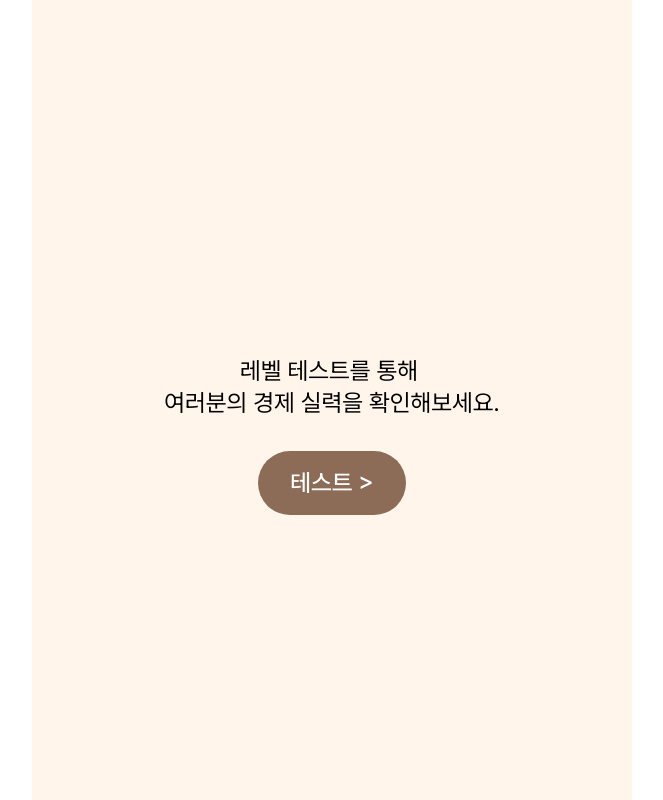
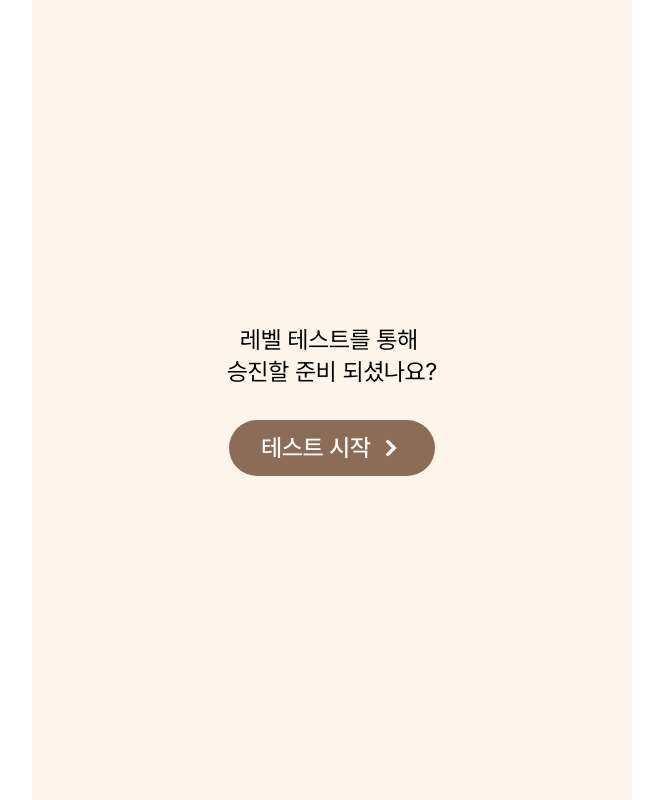
Before and after one commit to devocean-finut/Finut_FE, a Next.js app: page /main/level-test/start in a window 1280 px wide. Shown: the whole page, without its empty margins (308-971 px from the left). Built offline with nearby package versions, Linux system fonts and the light colour scheme.

Commit message:
Update WelcomeMessage: 환영 메시지 수정 및 버튼 스타일 개선

```diff
--- a/src/Levet-test/WelcomeMessage.tsx
+++ b/src/Levet-test/WelcomeMessage.tsx
@@ -4,6 +4,7 @@ import React, { useEffect, useState } from "react";
 import styles from "./WelcomeMessage.module.css";
 import { Button } from "../Common/Button";
 import { useRouter } from "next/navigation";
+import ChevronRight from "../My-Page/ChevronRight";
 
 function WelcomeMessage() {
   const router = useRouter();
@@ -11,7 +12,7 @@ function WelcomeMessage() {
   const [buttonShow, setButtonShow] = useState(false);
   const messages = [
     // "첫 방문을 진심으로 환영합니다!",
-    `레벨 테스트를 통해 \n여러분의 경제 실력을 확인해보세요.`,
+    `레벨 테스트를 통해 \n승진할 준비 되셨나요?`,
   ];
 
   useEffect(() => {
@@ -29,7 +30,7 @@ function WelcomeMessage() {
   }, [currentMessageIndex, messages.length]);
 
   return (
-    <div className="h-full flex flex-col items-center gap-6 pt-[60%] text-2xl">
+    <div className="h-full flex flex-col items-center justify-center gap-6 text-2xl">
       {messages.slice(0, currentMessageIndex).map((message, index) => (
         <p
           key={index}
@@ -40,15 +41,19 @@ function WelcomeMessage() {
       ))}
       <Button
         width="auto"
-        paddingHorizontal={32}
-        paddingVertical={16}
+        paddingHorizontal={24}
+        paddingVertical={8}
         backgroundColor="primary"
         color="white"
         fontSize="2xl"
-        className={`${buttonShow ? "block" : "hidden"} ${styles.fadeIn}`}
+        className={`${buttonShow ? "block" : "hidden"} ${
+          styles.fadeIn
+        } flex items-center justify-end`}
         onClick={() => router.push("/main/level-test")}
       >
-        테스트 {">"}
+        <div className="w-2"></div>
+        테스트 시작
+        <ChevronRight size={40} fill="white" />
       </Button>
     </div>
   );
```
